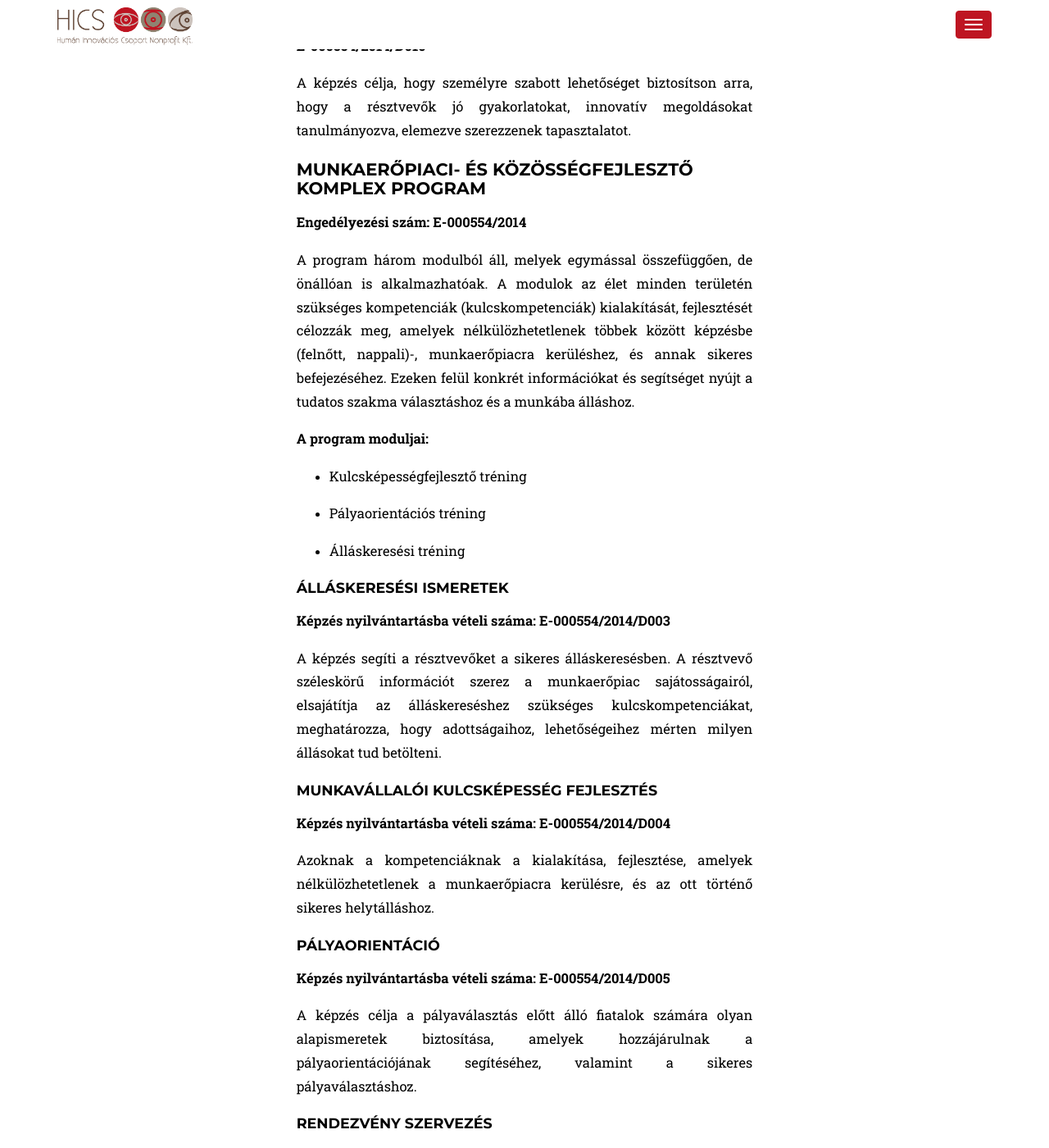
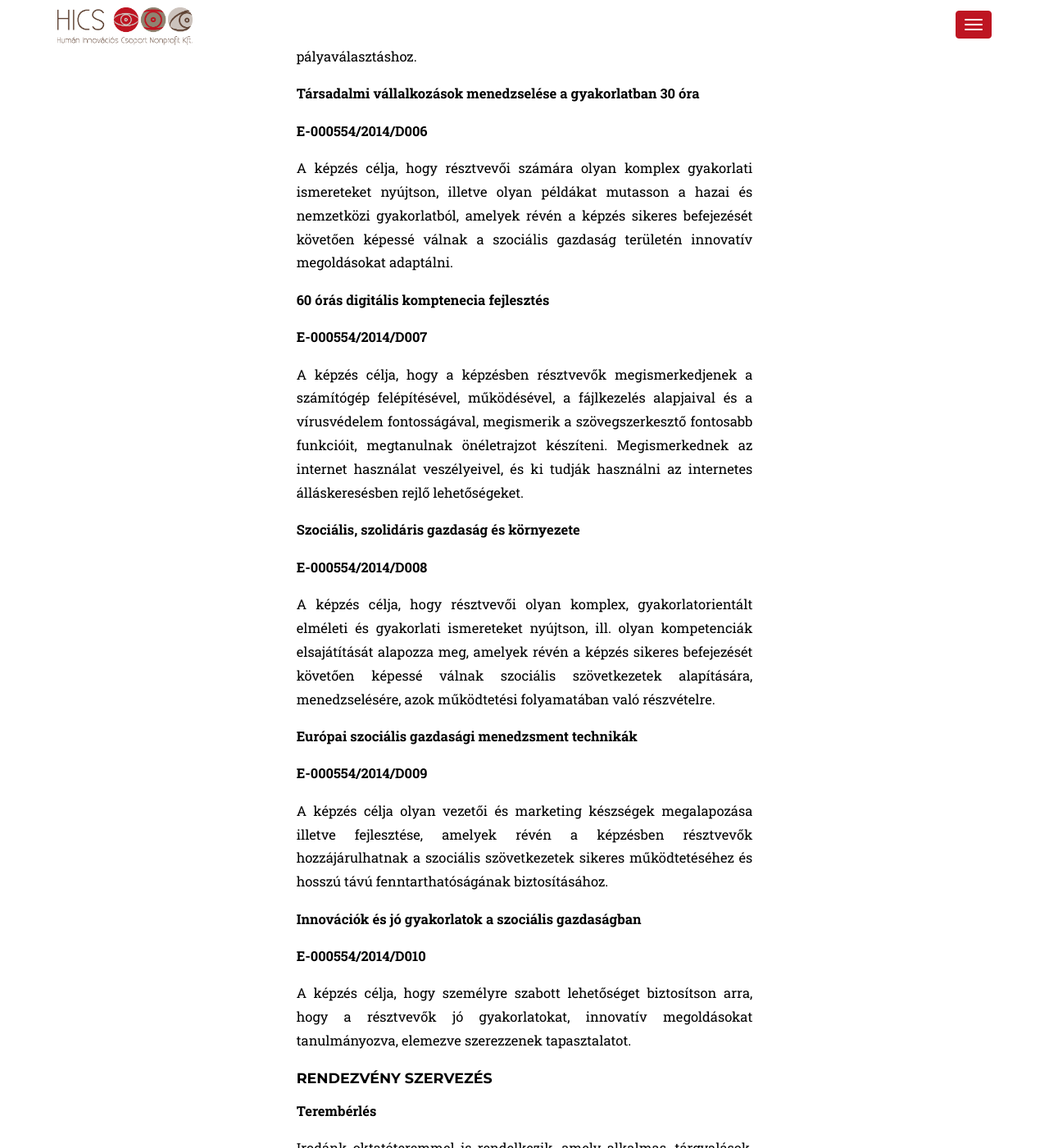
Before and after one commit to ArDrift/rebase_hics, a Jekyll site: the page built from _pages/hu/training_hu.md, in a window 1280 px wide and 1400 px high, scrolled down 2155 px. Shown: the whole window at 82% size. Built offline with Jekyll 4.4.1, drawn with Linux system fonts in a browser that asks for light colours; some web fonts are replaced; some of the changed text lies outside the part shown.

Commit message:
Update Szekció [HU] “training_hu”

```diff
--- a/_pages/hu/training_hu.md
+++ b/_pages/hu/training_hu.md
@@ -46,42 +76,11 @@
 
 A képzés célja, hogy személyre szabott lehetőséget biztosítson arra, hogy a résztvevők jó gyakorlatokat, innovatív megoldásokat tanulmányozva, elemezve szerezzenek tapasztalatot.
 
-## __Munkaerőpiaci- és közösség&shy;fejlesztő komplex program__
 
-__Engedélyezési szám: E-000554/2014__
 
-A program három modulból áll, melyek egymással összefüggően, de önállóan is alkalmazhatóak.
-A modulok az élet minden területén szükséges kompetenciák (kulcskompetenciák) kialakítását, fejlesztését célozzák meg, amelyek nélkülözhetetlenek többek között képzésbe (felnőtt, nappali)-, munkaerőpiacra kerüléshez, és annak sikeres befejezéséhez. Ezeken felül konkrét információkat és segítséget nyújt a tudatos szakma választáshoz és a munkába álláshoz.
+### **Rendezvény szervezés**
 
-__A program moduljai:__
-
-- Kulcsképességfejlesztő tréning
-
-- Pályaorientációs tréning
-
-- Álláskeresési tréning
-
-### __Álláskeresési ismeretek__
-
-__Képzés nyilvántartásba vételi száma: E-000554/2014/D003__
-
-A képzés segíti a résztvevőket a sikeres álláskeresésben. A résztvevő széleskörű információt szerez a munkaerőpiac sajátosságairól, elsajátítja az álláskereséshez szükséges kulcskompetenciákat, meghatározza, hogy adottságaihoz, lehetőségeihez mérten milyen állásokat tud betölteni.
-
-### __Munkavállalói kulcsképesség fejlesztés__
-
-__Képzés nyilvántartásba vételi száma: E-000554/2014/D004__
-
-Azoknak a kompetenciáknak a kialakítása, fejlesztése, amelyek nélkülözhetetlenek a munkaerőpiacra kerülésre, és az ott történő sikeres helytálláshoz.
-
-### __Pályaorientáció__
-
-__Képzés nyilvántartásba vételi száma: E-000554/2014/D005__
-
-A képzés célja a pályaválasztás előtt álló fiatalok számára olyan alapismeretek biztosítása, amelyek hozzájárulnak a pályaorientációjának segítéséhez, valamint a sikeres pályaválasztáshoz.
-
-### __Rendezvény szervezés__
-
-__Terembérlés__
+**Terembérlés**
 
 Irodánk oktatóteremmel is rendelkezik, amely alkalmas, tárgyalások, workshopok, tréningek, képzések lebonyolítására. A terem tárgyaló asztalokkal és székekkel felszerelt, amelyben 10 fő, az asztalok nélkül 16 fő befogadására alkalmas.
 Bérleti díj:  2.800Ft/óra
```
Also changed, not shown: other parts of _pages/hu/training_hu.md (+32 -2 lines).
